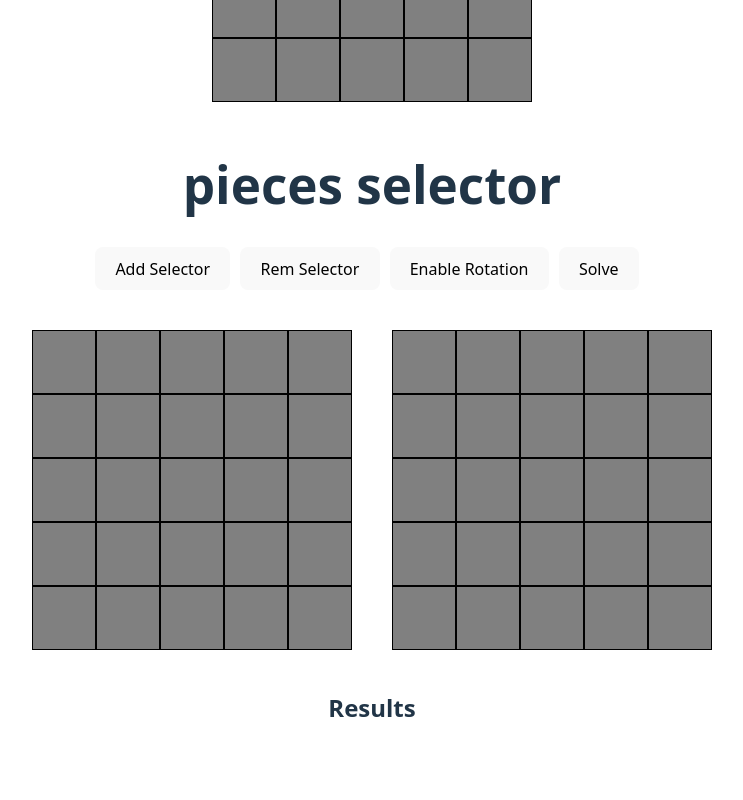
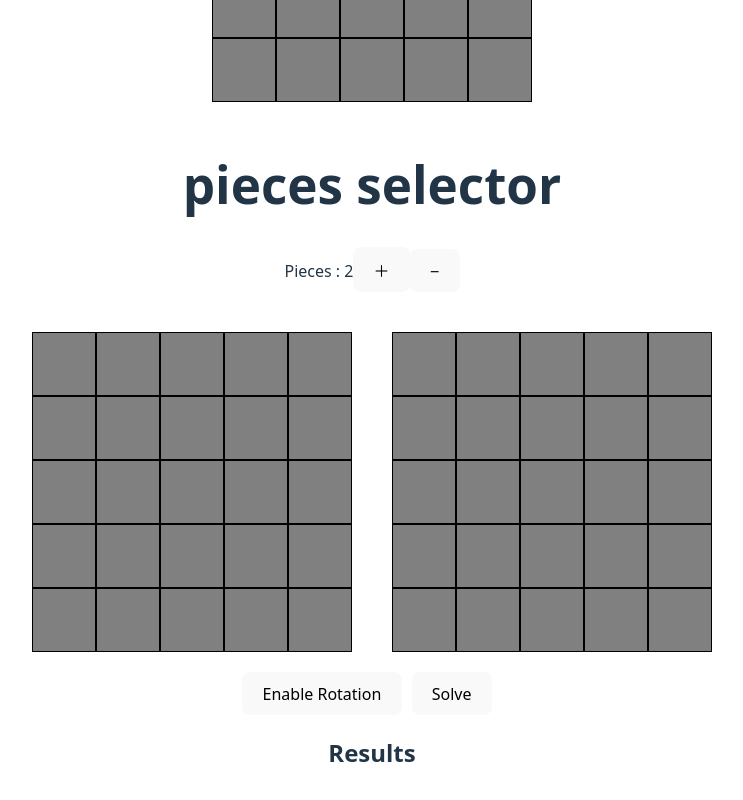
Before and after one commit to F-mM7/tiling-solver, a React (Vite) app: page / in a window 1280 px wide. Shown: the part 450-1250 px from the top of the page, without its empty margins (268-1011 px from the left). Before the commit the page ends 1228 px from the top, so only its background shows below. Built offline with nearby package versions, Linux system fonts and the light colour scheme.

Commit message:
refactor: selectorsの管理方法を改善

```diff
--- a/src/App.tsx
+++ b/src/App.tsx
@@ -3,12 +3,12 @@ import Selector from "./components/Selector";
 import Result from "./components/Result";
 import Input from "./components/Input";
 import type { Result as DlxResult } from "dancing-links";
-import { useState } from "react";
+import { useEffect, useState } from "react";
 import { solver } from "./service/solver";
 import { colorSet } from "./service/colorSet";
 
 function App() {
-  const [selectors, setSelectors] = useState<number[]>([0, 1]);
+  const [selectors, setSelectors] = useState(2);
   const [board, setBoard] = useState<number[][]>([]);
   const [pieces, setPieces] = useState<Map<number, number[][]>>(new Map());
   const [results, setResults] = useState<{
@@ -18,7 +18,8 @@ function App() {
 
   const [rows, setRows] = useState(5);
   const [cols, setCols] = useState(5);
-  const colors = colorSet(selectors.length);
+
+  const colors = colorSet(selectors);
 
   const handleBoardSelectorChange = (selectedCells: number[][]) => {
     setBoard(selectedCells);
@@ -30,9 +31,9 @@ function App() {
       if (
         existingCells &&
         JSON.stringify(existingCells) === JSON.stringify(selectedCells)
-      ) {
+      )
         return prev;
-      } else {
+      else {
         const newPieces = new Map(prev);
         newPieces.set(id, selectedCells);
         return newPieces;
@@ -52,21 +53,12 @@ function App() {
     setResults({ dlxResults: results, piecesSnapshot: new Map(pieces) });
   };
 
-  const addSelector = () => {
-    setSelectors((prev) => [...prev, prev.length]);
-  };
-
-  const removeSelector = () => {
-    setSelectors((prev) => {
-      const updatedSelectors = prev.slice(0, -1);
-      setPieces((prevPieces) => {
-        const newPieces = new Map(prevPieces);
-        newPieces.delete(prev.length - 1);
-        return newPieces;
-      });
-      return updatedSelectors;
-    });
-  };
+  useEffect(() => {
+    if (pieces.size === selectors) return;
+    const newPieces = new Map<number, number[][]>();
+    for (let i = 0; i < selectors; i++) newPieces.set(i, pieces.get(i) ?? []);
+    setPieces(newPieces);
+  }, [pieces, selectors]);
 
   return (
     <>
@@ -87,41 +79,31 @@ function App() {
       </div>
       <div style={{ marginBottom: "20px", textAlign: "center" }}>
         <h1>pieces selector</h1>
-        <button onClick={addSelector} style={{ marginRight: "10px" }}>
-          Add Selector
-        </button>
-        <button
-          onClick={removeSelector}
-          disabled={selectors.length === 0}
-          style={{ marginRight: "10px" }}
-        >
-          Rem Selector
-        </button>
+        <Input label="Pieces" value={selectors} setValue={setSelectors} />
+      </div>
+      <div
+        style={{ display: "flex", flexWrap: "wrap", justifyContent: "center" }}
+      >
+        {Array.from({ length: selectors }, (_, i) => (
+          <div key={i}>
+            <Selector
+              handleSelectorChange={(selectedCells) =>
+                handlePieceSelectorChange(i, selectedCells)
+              }
+              rows={rows}
+              cols={cols}
+              color={colors[i]}
+            ></Selector>
+          </div>
+        ))}
+      </div>
+      <div>
         <button onClick={toggleRotatable} style={{ marginRight: "10px" }}>
           {rotatable ? "Disable Rotation" : "Enable Rotation"}
         </button>
         <button onClick={solve} style={{ marginRight: "10px" }}>
           Solve
         </button>
-      </div>
-      <div
-        style={{ display: "flex", flexWrap: "wrap", justifyContent: "center" }}
-      >
-        {selectors.map((id) => (
-          <div>
-            <Selector
-              key={id}
-              handleSelectorChange={(selectedCells) =>
-                handlePieceSelectorChange(id, selectedCells)
-              }
-              rows={rows}
-              cols={cols}
-              color={colors[id]}
-            />
-          </div>
-        ))}
-      </div>
-      <div>
         <h2>Results</h2>
         {results.dlxResults.map((result, index) => (
           <Result key={index} pieces={results.piecesSnapshot} result={result} />
```
